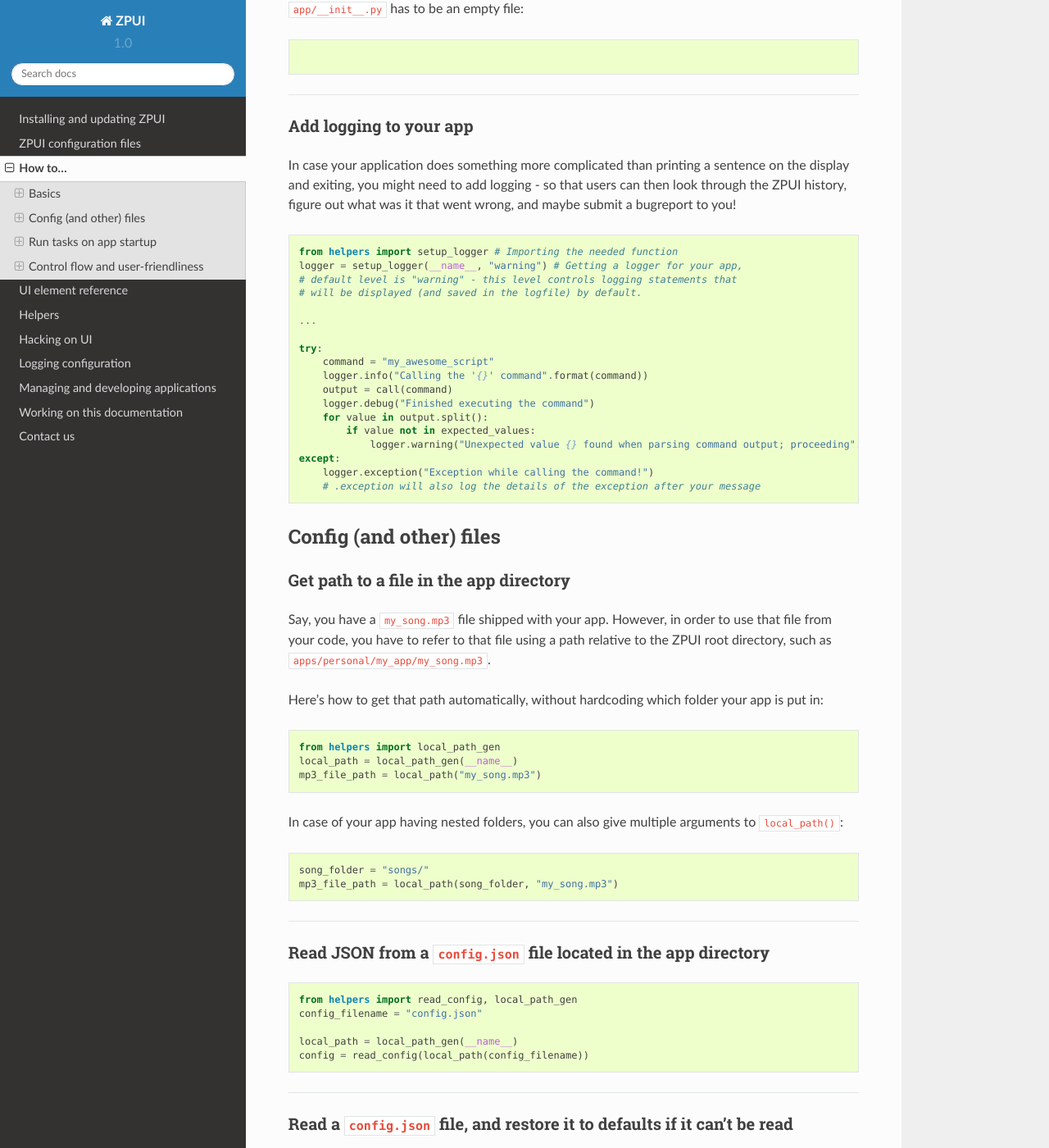
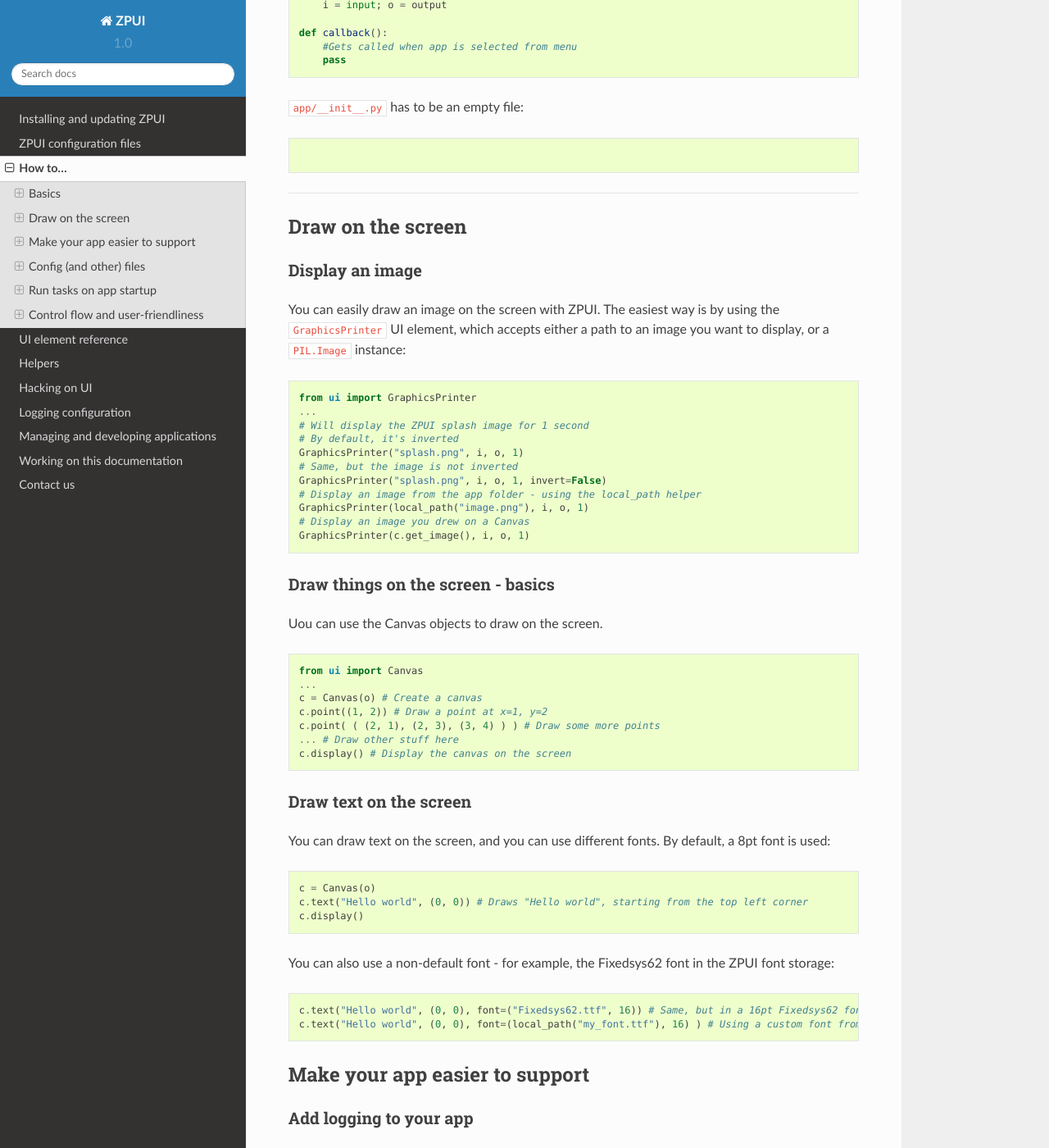
Before and after one commit to CRImier/pyLCI, a Sphinx documentation site: the page built from docs/howto.rst, in a window 1280 px wide and 1400 px high, scrolled down 994 px. Shown: the whole window at 82% size. Built offline with Sphinx 7.4.7 and the Read the Docs theme 2.0.0, drawn with Linux system fonts in a browser that asks for light colours; some of the changed text lies outside the part shown.

Commit message:
Adding font support to Canvas

```diff
--- a/docs/howto.rst
+++ b/docs/howto.rst
@@ -40,6 +40,68 @@
 
 
 ------------
+
+Draw on the screen
+==================
+
+Display an image
+----------------
+
+You can easily draw an image on the screen with ZPUI. The easiest way is
+by using the ``GraphicsPrinter`` UI element, which accepts either a path
+to an image you want to display, or a ``PIL.Image`` instance:
+
+.. code-block:: python
+
+    from ui import GraphicsPrinter
+    ...
+    # Will display the ZPUI splash image for 1 second
+    # By default, it's inverted
+    GraphicsPrinter("splash.png", i, o, 1)
+    # Same, but the image is not inverted
+    GraphicsPrinter("splash.png", i, o, 1, invert=False)
+    # Display an image from the app folder - using the local_path helper
+    GraphicsPrinter(local_path("image.png"), i, o, 1)
+    # Display an image you drew on a Canvas
+    GraphicsPrinter(c.get_image(), i, o, 1)
+
+Draw things on the screen - basics
+----------------------------------
+
+Uou can use the Canvas objects to draw on the screen.
+
+.. code-block:: python
+
+    from ui import Canvas
+    ...
+    c = Canvas(o) # Create a canvas
+    c.point((1, 2)) # Draw a point at x=1, y=2
+    c.point( ( (2, 1), (2, 3), (3, 4) ) ) # Draw some more points
+    ... # Draw other stuff here
+    c.display() # Display the canvas on the screen
+
+Draw text on the screen
+-----------------------
+
+You can draw text on the screen, and you can use different fonts. By default, a 8pt font
+is used:
+
+.. code-block:: python
+
+    c = Canvas(o)
+    c.text("Hello world", (0, 0)) # Draws "Hello world", starting from the top left corner
+    c.display()
+
+You can also use a non-default font - for example, the Fixedsys62 font in
+the ZPUI font storage:
+
+.. code-block:: python
+
+    c.text("Hello world", (0, 0), font=("Fixedsys62.ttf", 16)) # Same, but in a 16pt Fixedsys62 font
+    c.text("Hello world", (0, 0), font=(local_path("my_font.ttf"), 16) ) # Using a custom font from your app directory
+
+Make your app easier to support
+===============================
 
 Add logging to your app
 -----------------------
```
Also changed, not shown: 3 other files.
